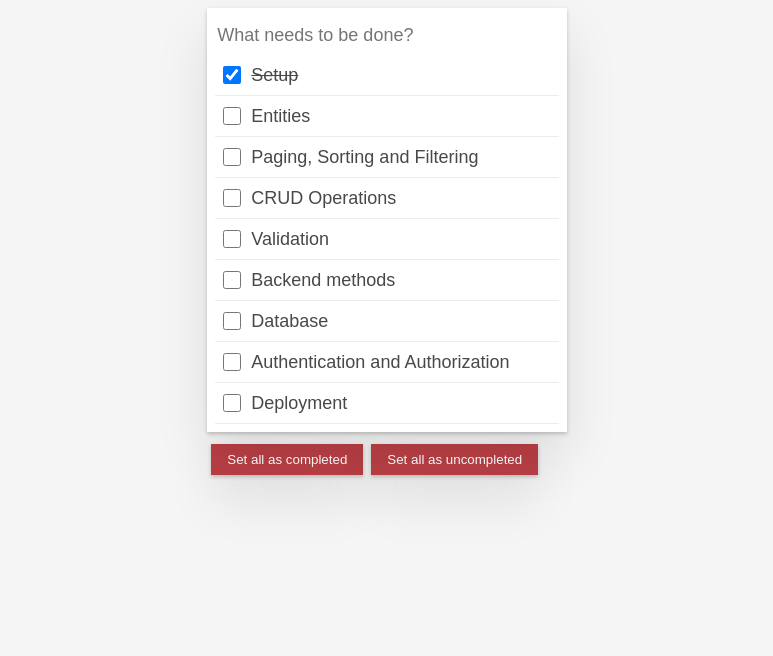
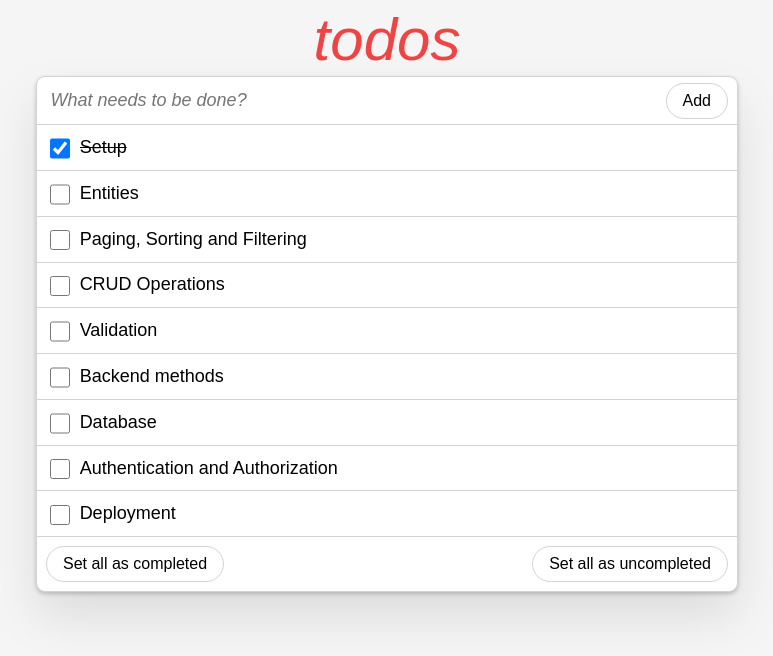
Before and after one commit to noam-honig/todo-app, a React (Vite) app: page / in a window 1280 px wide. Shown: the top 656 px of the page, without its empty margins (253-1026 px from the left). Built offline with nearby package versions, Linux system fonts and the light colour scheme.

Commit message:
updated css and minor stuff

```diff
--- a/package.json
+++ b/package.json
@@ -14,7 +14,7 @@
     "pg": "^8.8.0",
     "react": "^18.2.0",
     "react-dom": "^18.2.0",
-    "remult": "^0.17.0-exp.7",
+    "remult": "^0.18.1-exp.35",
     "vite3-plugin-express": "^0.1.3"
   },
   "devDependencies": {
--- a/src/frontend/App.tsx
+++ b/src/frontend/App.tsx
@@ -37,7 +37,6 @@ function App() {
   }
 
   return (
-    <div>
     <main>
       <form onSubmit={addTask}>
         <input
@@ -45,6 +44,7 @@ function App() {
           placeholder="What needs to be done?"
           onChange={(e) => setNewTaskTitle(e.target.value)}
         />
+        <button>Add</button>
       </form>
       {tasks.map((task) => {
         const setTask = (value: typeof task) =>
@@ -57,8 +57,13 @@ function App() {
           setTask({ ...task, title })
         }
         const deleteTask = async () => {
+          try {
             setTasks(tasks.filter((t) => t !== task))
+          } catch (error: any) {
+            alert(error.message)
           }
+        }
+
         return (
           <div key={task.id}>
             <input
@@ -74,16 +79,15 @@ function App() {
           </div>
         )
       })}
-      </main>
-      <div>
+      <footer>
         <button onClick={() => setAllCompleted(true)}>
           Set all as completed
         </button>
         <button onClick={() => setAllCompleted(false)}>
           Set all as uncompleted
         </button>
-      </div>
-    </div>
+      </footer>
+    </main>
   )
 }
 export default App
--- a/src/frontend/index.css
+++ b/src/frontend/index.css
@@ -2,113 +2,110 @@
 
 body {
   margin: 0;
-  background: #f5f5f5;
-  font-family: -apple-system, BlinkMacSystemFont, 'Segoe UI', 'Roboto', 'Oxygen',
-    'Ubuntu', 'Cantarell', 'Fira Sans', 'Droid Sans', 'Helvetica Neue',
-    sans-serif;
-  -webkit-font-smoothing: antialiased;
-  -moz-osx-font-smoothing: grayscale;
-  font-weight: 400;
-  color: #484848;
+  background: whitesmoke;
+  font-family: Arial;
+  font-size: 18px;
   display: flex;
   justify-content: center;
 }
 
-code {
-  font-family: source-code-pro, Menlo, Monaco, Consolas, 'Courier New',
-    monospace;
+body>div {
+  flex-direction: column;
+  display: flex;
+  width: 100%;
+  max-width: 700px;
+  min-width: 300px;
 }
 
-main>div {
-  border-bottom: 1px solid #ededed;
+body>div>div {
+  width: 100%
 }
 
-main>div>button {
-  background: #f5f5f5;
-  color: red;
-  font-weight: bolder;
-  padding: 4px 8px;
-  visibility: hidden;
+h1 {
+  color: #ef4444;
+  font-style: italic;
+  font-size: 3.75rem;
+  font-weight: inherit;
+  text-align: center;
+  margin: 0;
 }
 
-div>main>div:hover>button,
-div>main>div:focus-within>button {
-  visibility: visible;
+main {
+  width: 100%;
+  background-color: white;
+  box-shadow: 0 2px 4px #0003, 0 25px 50px #0000001a;
+  border: 1px solid lightgray;
+  border-radius: 0.5em;
 }
 
-button {
-  display: block;
-  left: 0;
-  background: #b83f45;
-  cursor: pointer;
-  border: none;
-  color: #fff;
-  text-align: center;
-  text-decoration: none;
-  display: inline-block;
-  /* font-size: 16px; */
-  padding: 8px 16px;
-  margin: 4px;
-
-  box-shadow: 0 2px 4px #0003, 0 25px 50px #0000001a;
+main>div,
+main>form {
+  border-bottom: 1px solid lightgray;
 }
 
-main input {
+input {
+  font-family: inherit;
+  font-size: 100%;
+  width: 100%;
+  box-sizing: border-box;
   border: 0;
-  font-size: 18px;
-  width: 270px;
-  color: #484848;
-  margin: 8px 0;
-  margin-right: 4px;
-}
-
-input[type='checkbox'] {
-  width: 18px;
-  height: 18px;
-  margin: 8px;
-  transform: translateY(3px);
+  padding: 0.25em;
 }
 
 input:checked+input {
   text-decoration: line-through;
 }
 
-main {
-  background: #fff;
-  margin: 8px 0;
-  position: relative;
-  box-shadow: 0 2px 4px #0003, 0 25px 50px #0000001a;
-  /* max-width: 400px; */
-  padding: 8px;
+input:placeholder-shown {
+  font-style: italic;
+
 }
 
-header {
+input[type='checkbox'] {
+  width: 1.25em;
+  height: 1.25em;
+  transform: translateY(1px);
+}
+
+div,
+form {
   display: flex;
-  align-content: space-between;
+  padding: 0.3em 0.5em;
   justify-content: space-between;
   align-items: center;
-  font-size: 18px;
+  gap: 2px;
 }
 
-header>input {
-  font-size: 18px;
-  width: 270px;
-  color: #484848;
-  margin: 4px 0;
-  padding: 3px;
+footer {
+  display: flex;
+  justify-content: space-between;
+  gap: 2px;
+  padding: 0.5em 0.5em;
 }
 
-span {
-  display: block;
-  color: red;
-  font-style: italic;
-  font-size: medium;
-  display: block;
-  margin: 0 0 0 37px;
+button {
+  font-weight: 500;
+  box-sizing: border-box;
+  font-family: inherit;
+  font-size: 16px;
+  background-color: white;
+  border-radius: 3em;
+  border: 1px solid lightgray;
+  padding: 0.5em 1em;
+  white-space: nowrap;
 }
 
-a {
-  display: flex;
-  justify-content: center;
-  padding: 16px;
+main>div>button {
+  border: 0;
+  color: white;
 }
+
+button:hover {
+  color: inherit;
+  background-color: whitesmoke;
+}
+
+div>main>div:hover>button,
+div>main>div:focus-within>button {
+  color: inherit;
+}
--- a/src/frontend/main.tsx
+++ b/src/frontend/main.tsx
@@ -5,7 +5,7 @@ import App from './App'
 
 ReactDOM.createRoot(document.getElementById('root')!).render(
   <React.StrictMode>
-
+    <h1>todos</h1>
     <App />
   </React.StrictMode>
 )
```
Also changed, not shown: src/frontend/Auth.tsx (+14 -8 lines), 1 other file (tests, documents, lock files or other folders). Lines whose indentation alone changed are shown as unchanged.
